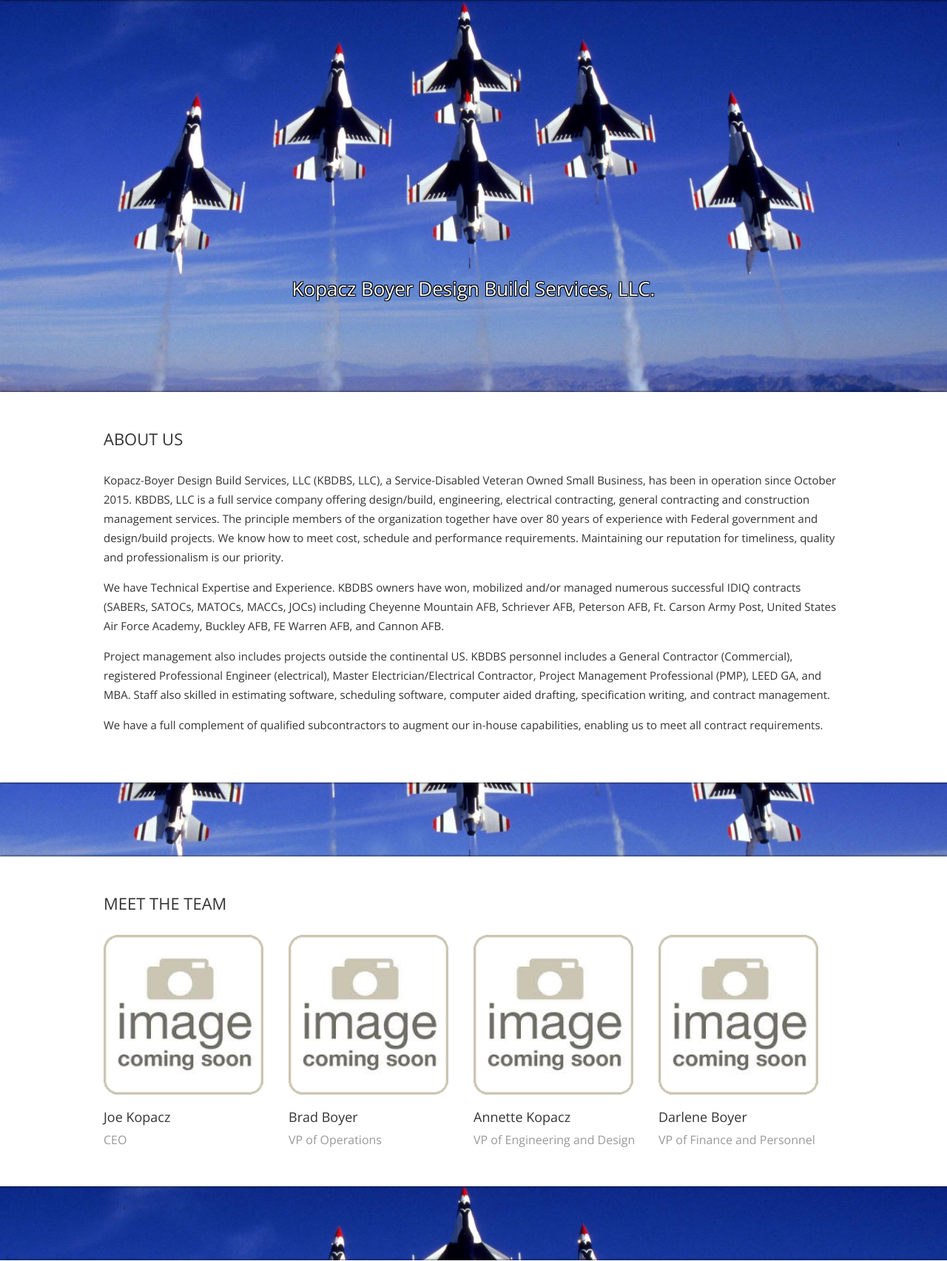
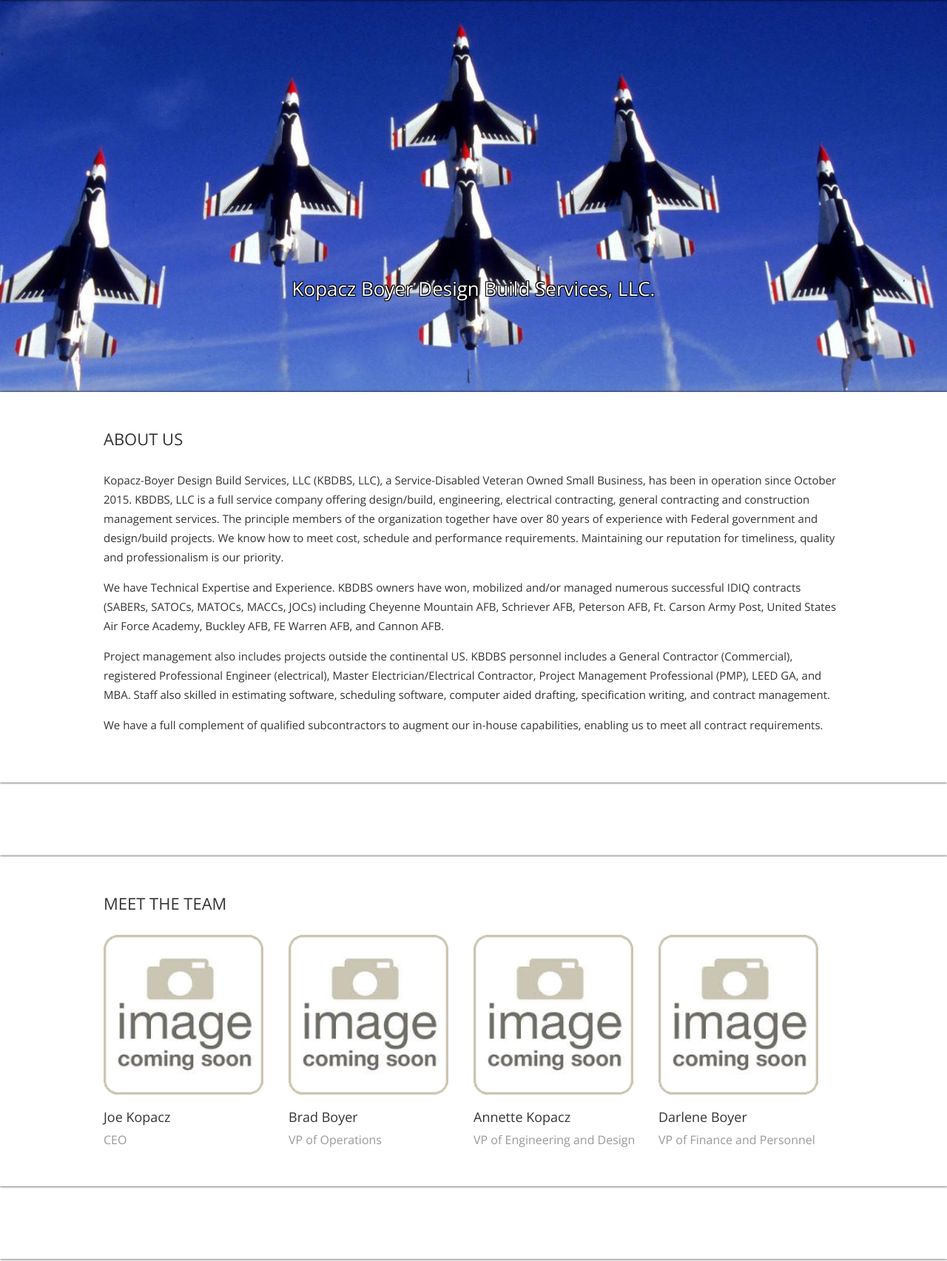
Before and after one commit to Ndkopacz/KBDBS, a Django app: page / in a window 1280 px wide. Shown: the part 80-1785 px from the top of the page at 74% size. Run offline with Django 3.2, Linux system fonts and the light colour scheme; some libraries are stand-ins or nearby versions.

Commit message:
background

```diff
--- a/blog/static/style.css
+++ b/blog/static/style.css
@@ -5,10 +5,11 @@ body {
     color:#333333;
     font-weight:400;
     background: #ffffff url('background.jpg') top center no-repeat fixed;
-    background-size:cover;
-    min-width: 100%;
+    //background-size:cover;
+    //min-width: 100%;
     //min-height: 100%;
-	background-position: 0px 25px;
+	//background-position: auto 25px;
+	//width:823px 406px;
 }
 .strokeme
 {
```
